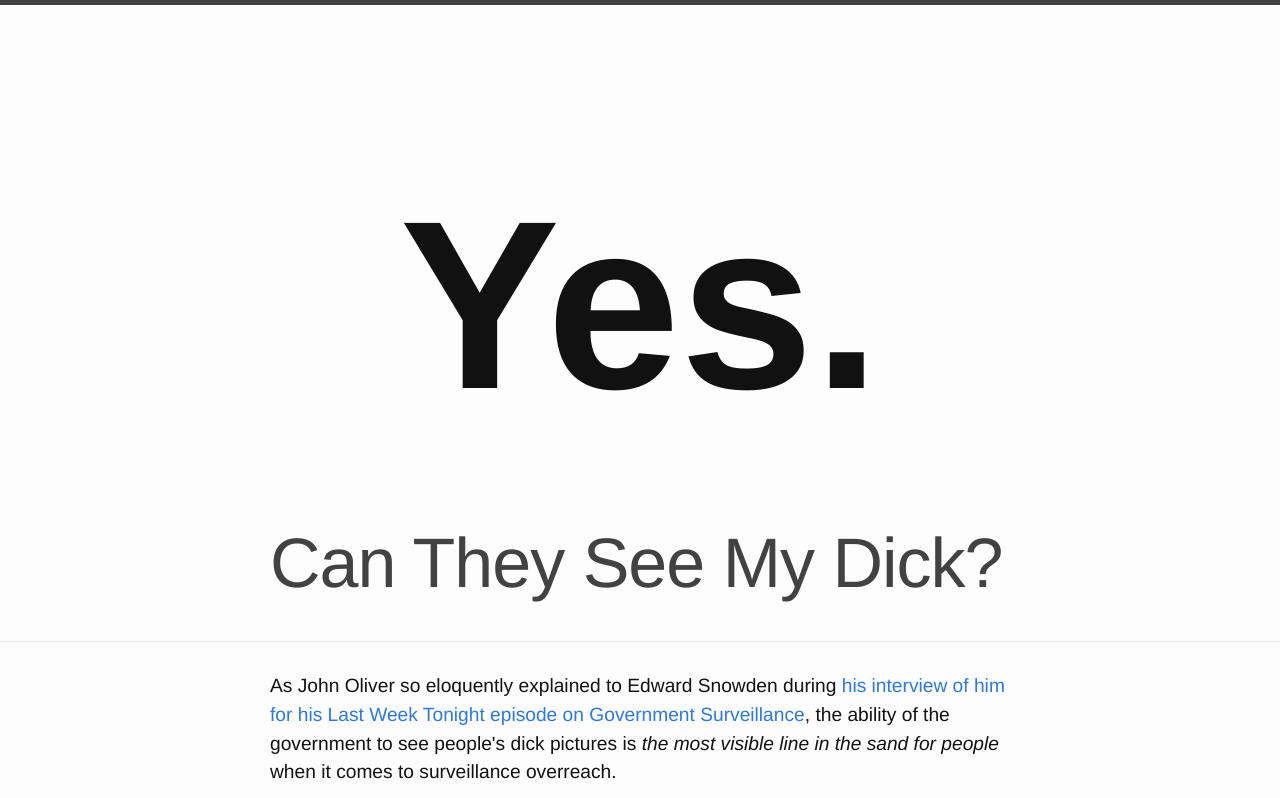
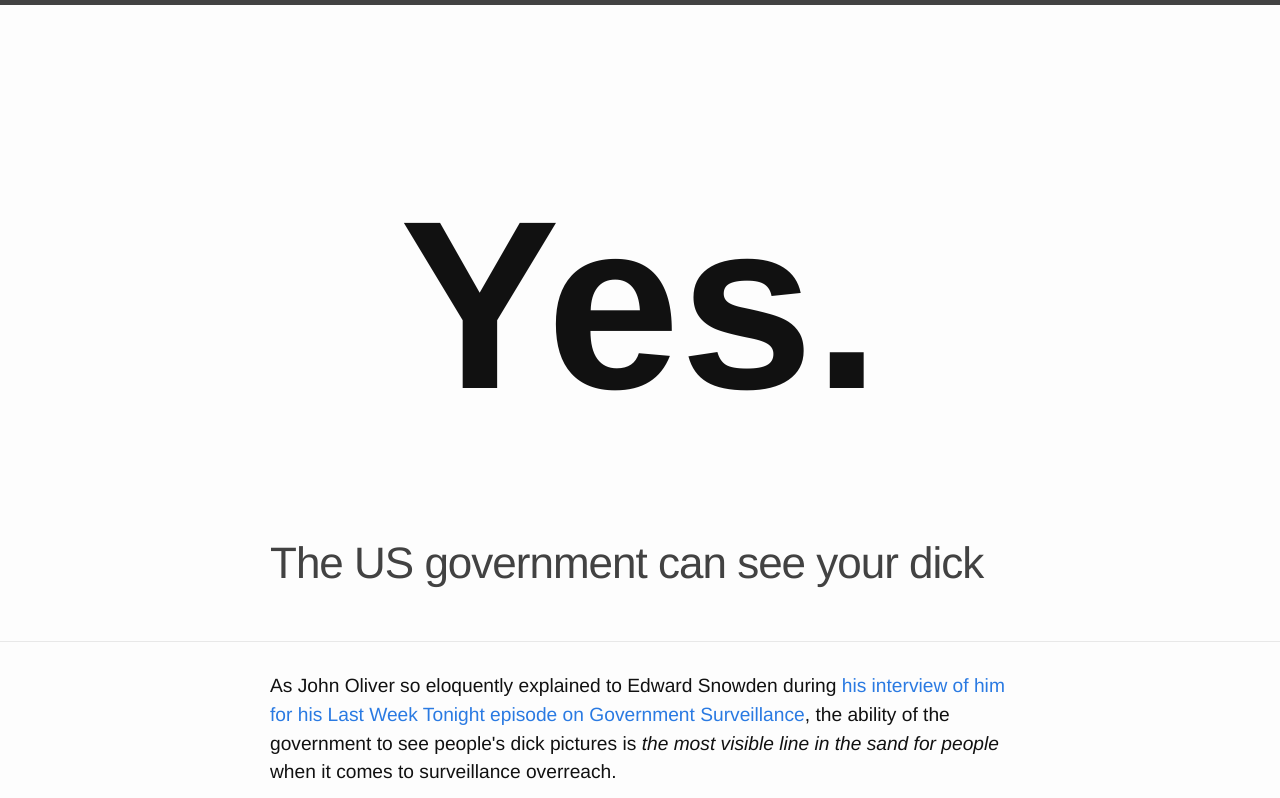
Before and after one commit to olivierlacan/can-they-see-my-dick, a Jekyll site: the page built from index.html, in a window 1280 px wide and 900 px high, cut to the strip 0-798 px from the top of the window. Built offline with Jekyll 4.4.1, drawn with Linux system fonts in a browser that asks for light colours; comment, search, counter and statistics services are not loaded.

Commit message:
Update header.html

```diff
--- a/_includes/header.html
+++ b/_includes/header.html
@@ -2,7 +2,7 @@
 
   <div class="wrapper">
     <h3 style="font-size:240px;text-align:center;font-weight:bold;margin:120px 0 0">Yes.</h3>
-    <h1 class="site-title">{{ site.title }}</h1>
+    <h1 class="site-title" style="font-size:44px">The US government can see your dick</h1>
 
     <nav class="site-nav">
       <a href="#" class="menu-icon">
```
